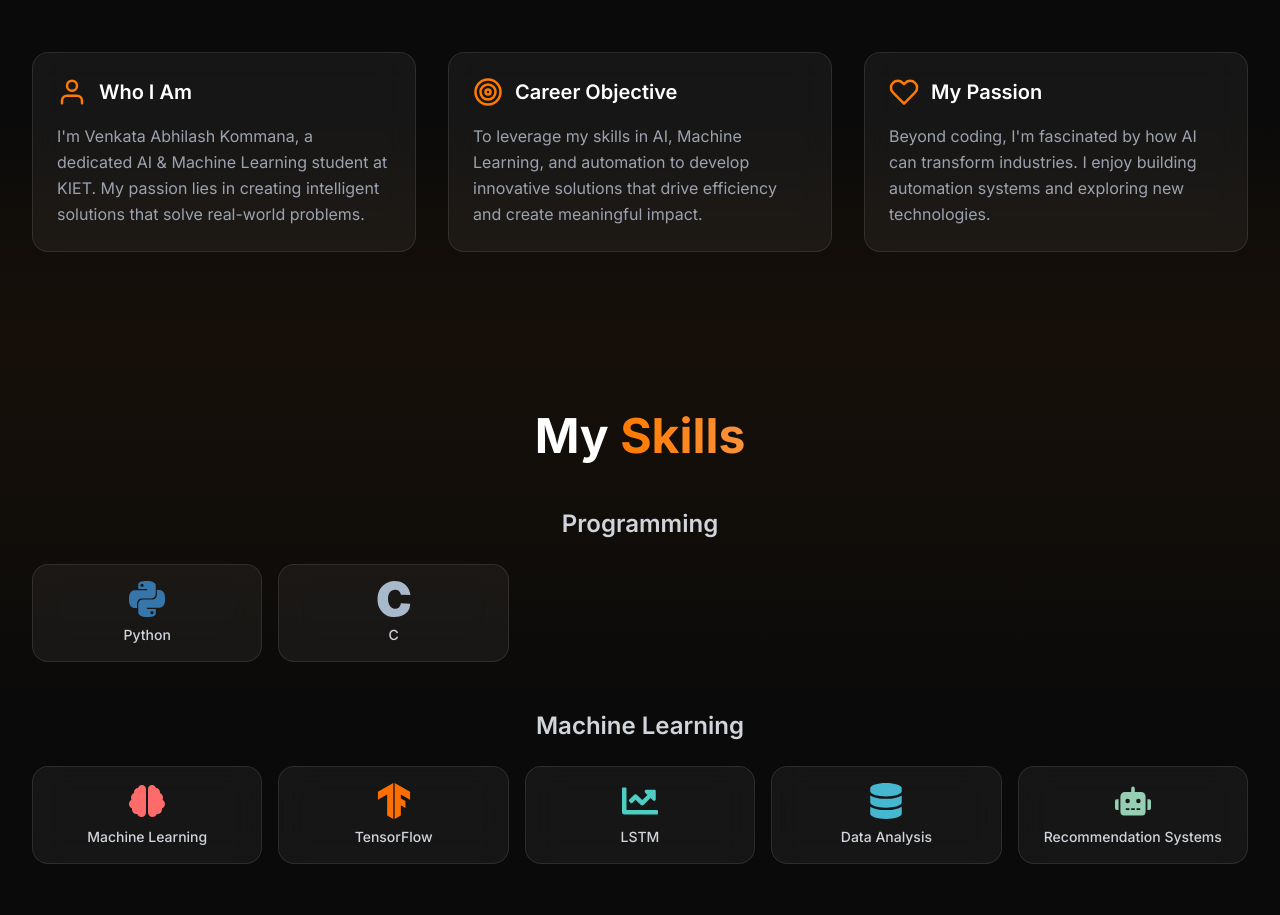
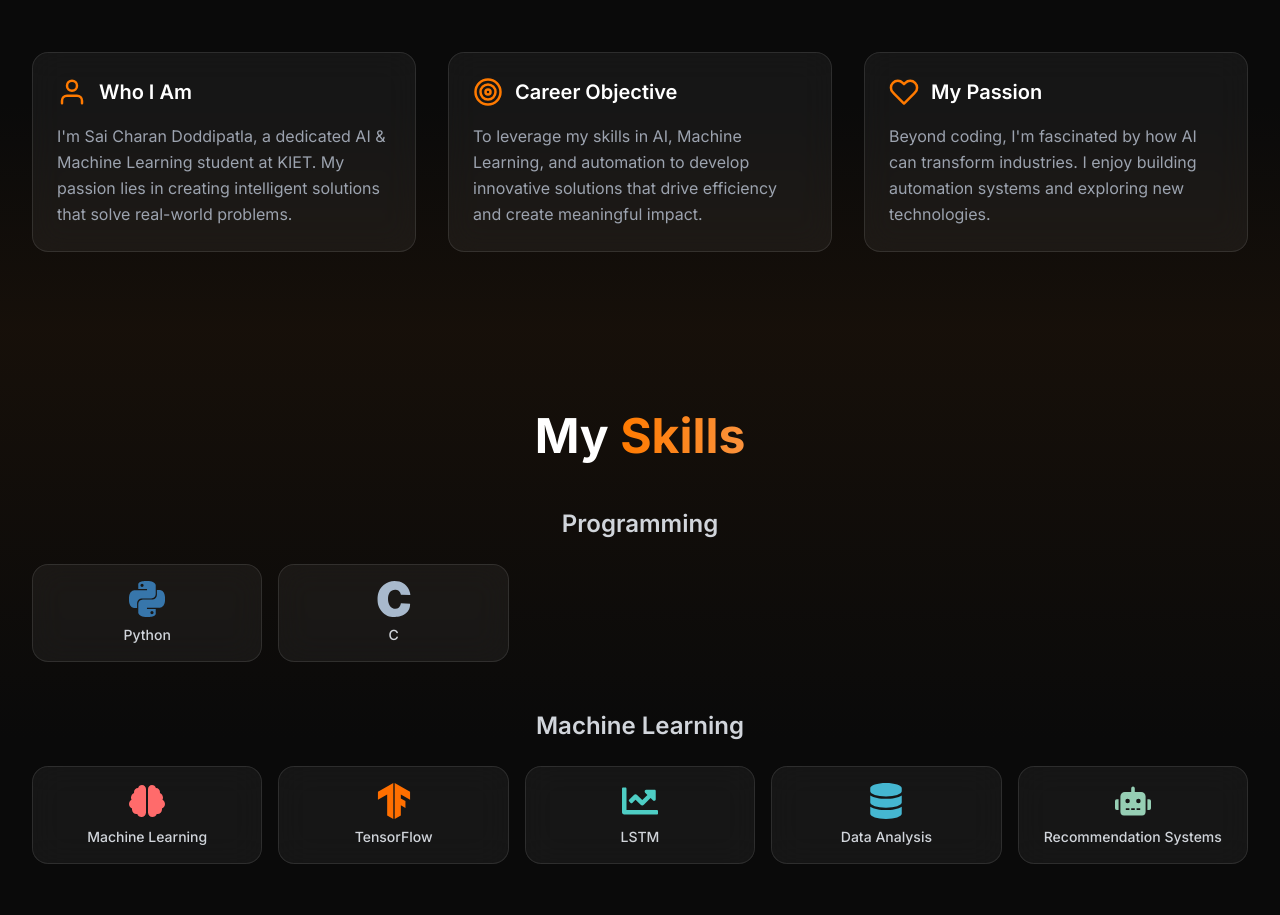
Before and after one commit to saicharandoddipatla999-tech/portfolio, a React (Vite) app in the folder Portfolio-main (1)/Portfolio-main/portfolio-website/: page / in a window 1280 px wide. Shown: the part 924-1839 px from the top of the page. Built offline with nearby package versions, Linux system fonts and the light colour scheme.

Commit message:
Modify About component with new personal details
Updated personal information in the About component.

```diff
--- a/Portfolio-main (1)/Portfolio-main/portfolio-website/src/components/About.jsx
+++ b/Portfolio-main (1)/Portfolio-main/portfolio-website/src/components/About.jsx
@@ -49,7 +49,7 @@ const About = () => {
               <h3 className="text-xl font-semibold">Who I Am</h3>
             </div>
             <p className="text-gray-400 leading-relaxed">
-              I'm Venkata Abhilash Kommana, a dedicated AI & Machine Learning student at KIET.
+              I'm Sai Charan Doddipatla, a dedicated AI & Machine Learning student at KIET.
               My passion lies in creating intelligent solutions that solve real-world problems.
             </p>
           </motion.div>
```
